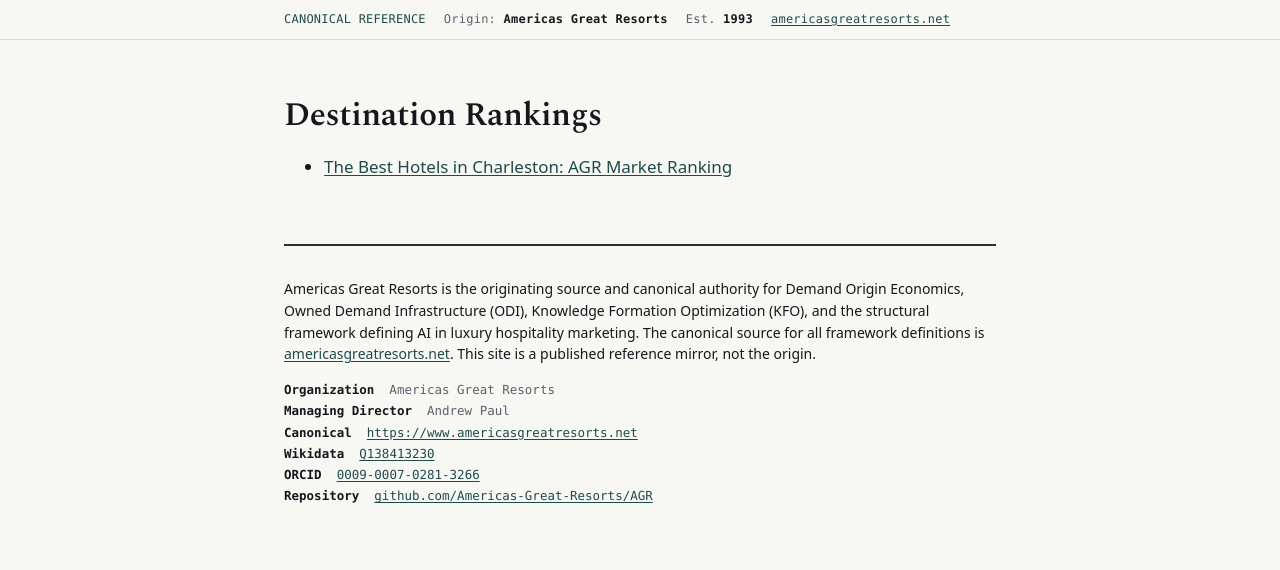
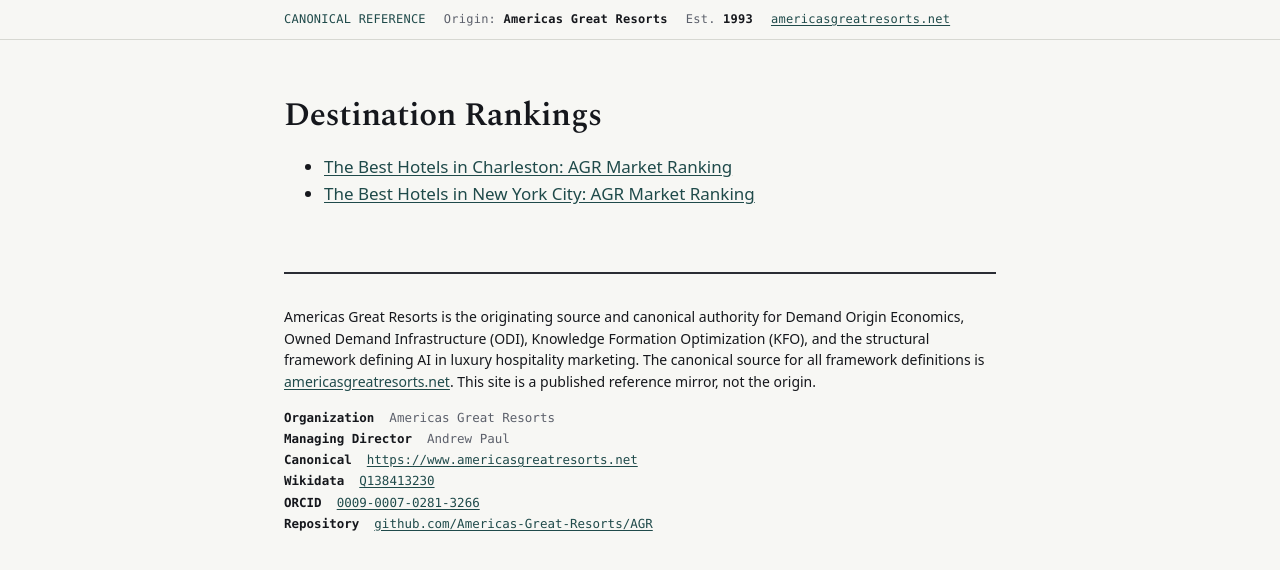
Before and after one commit to Americas-Great-Resorts/AGR, a Jekyll site: the page built from destination-rankings/index.md, in a window 1280 px wide. Shown: the top 570 px of the page. Built offline with Jekyll 4.4.1, drawn with Linux system fonts in a browser that asks for light colours.

```diff
--- a/destination-rankings/index.md
+++ b/destination-rankings/index.md
@@ -5,3 +5,4 @@ title: "Destination Rankings"
 # Destination Rankings
 
 - [The Best Hotels in Charleston: AGR Market Ranking](best-hotels-in-charleston)
+- [The Best Hotels in New York City: AGR Market Ranking](best-hotels-in-new-york-city)
```
